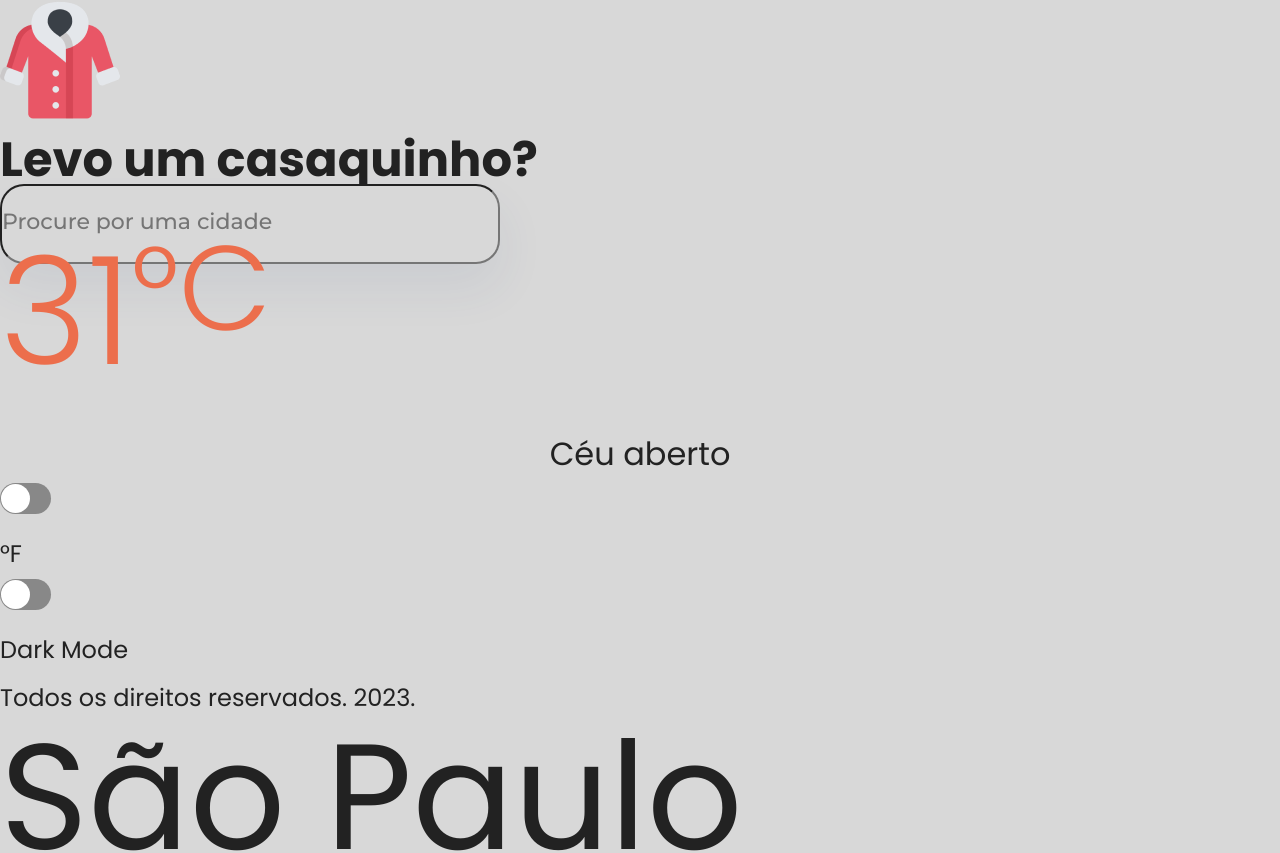
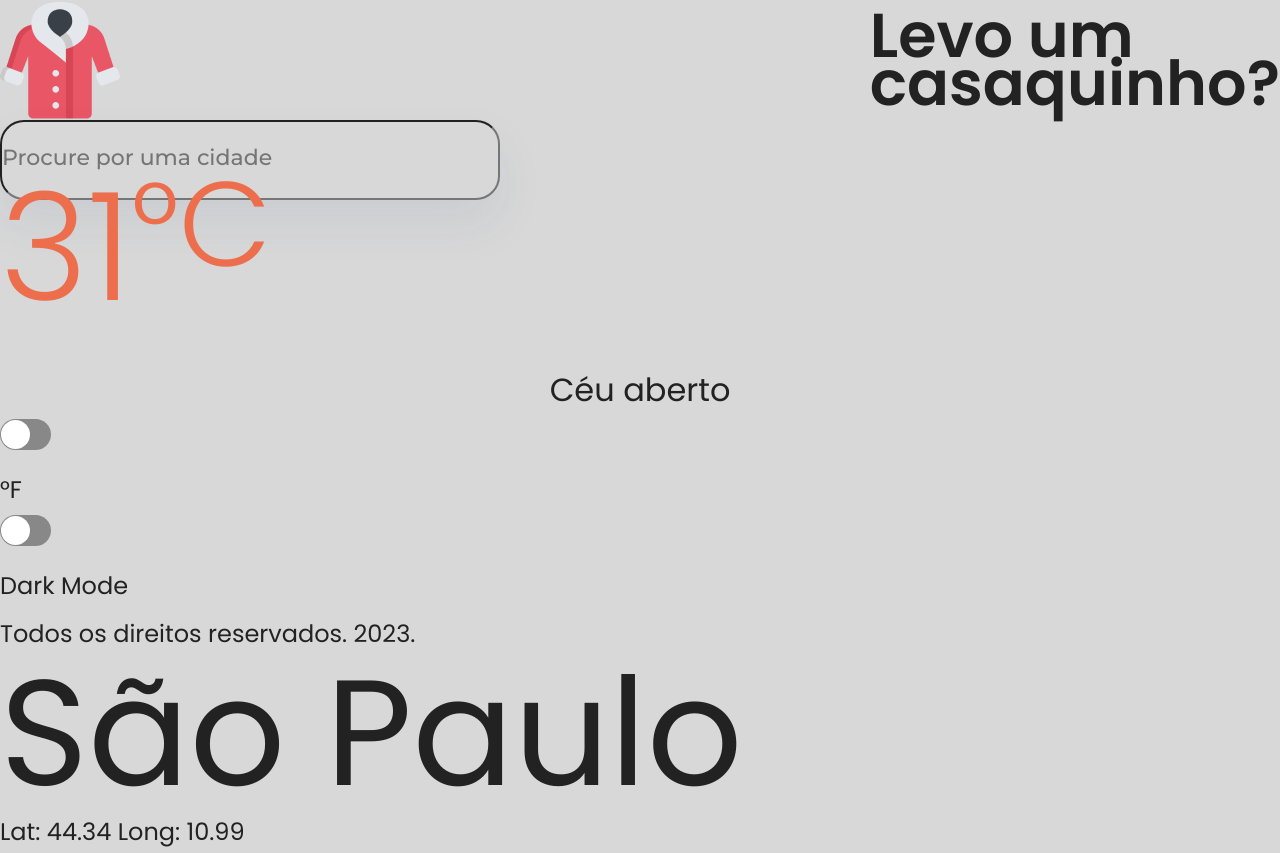
Before and after one commit to 422UR4H/EndTimesForecast, a React (Vite) app: page / in a window 1280 px wide. Shown: the top 853 px of the page. Built offline with nearby package versions, Linux system fonts and the light colour scheme.

Commit message:
:lipstick: Style: fine adjustments

```diff
--- a/src/components/molecules/Header/index.tsx
+++ b/src/components/molecules/Header/index.tsx
@@ -5,7 +5,7 @@ export default function Header() {
   return (
     <StyledHeader>
       <img src={coat} alt="coat" />
-      <h1>Levo um casaquinho?</h1>
+      <h1>Levo um<br /> casaquinho?</h1>
     </StyledHeader>
   );
 }
--- a/src/components/molecules/Header/styled.ts
+++ b/src/components/molecules/Header/styled.ts
@@ -1,8 +1,13 @@
 import styled from "styled-components";
 
 const StyledHeader = styled.header`
+  display: flex;
+  align-items: center;
+  justify-content: space-between;
+
   h1 {
-    color: ${({ theme }) => theme.colors.primaryText};
+    font-size: 62px;
+    font-weight: 600;
   }
 `;
 export default StyledHeader;
```
